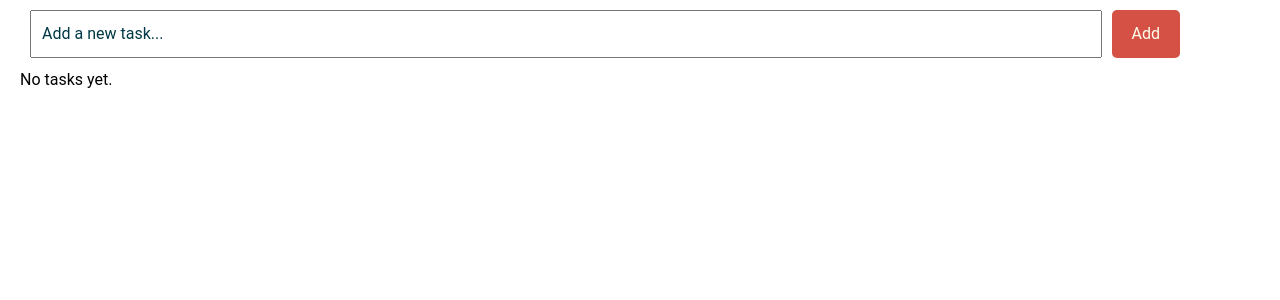
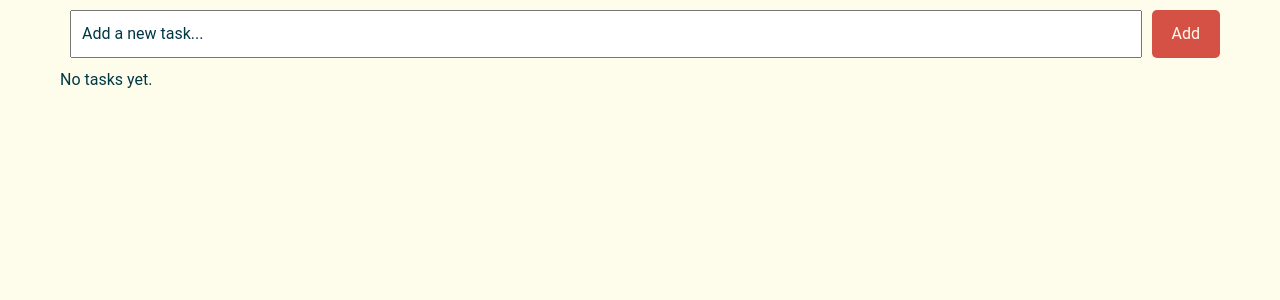
Before and after one commit to NBVTien/to-dos-list, a React (Vite) app: page / in a window 1280 px wide. Shown: the top 300 px of the page. Built offline with nearby package versions, Linux system fonts and the light colour scheme.

Commit message:
fix: change the false class name in App.css

```diff
--- a/src/App.css
+++ b/src/App.css
@@ -2,7 +2,7 @@ body {
   font-family: var(--font-family);
 }
 
-.App {
+.app {
   background-color: var(--background-color);
   color: var(--text-color);
   min-height: 100vh;
--- a/src/shared/Types.ts
+++ b/src/shared/Types.ts
@@ -8,7 +8,7 @@ export interface TaskListProps {
 }
 
 export interface TaskProps {
-    key?: number;
+    key: number;
     name: string;
     onDelete: () => void;
 }
```
